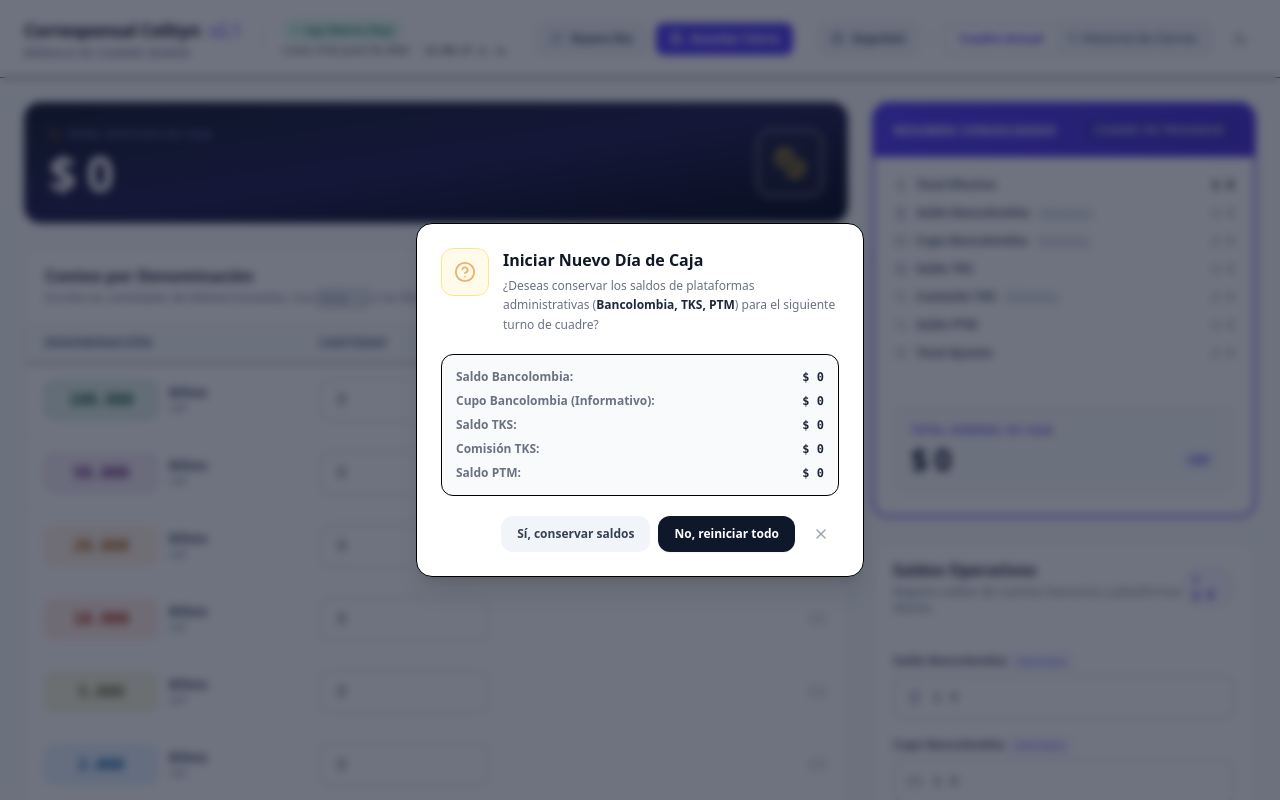
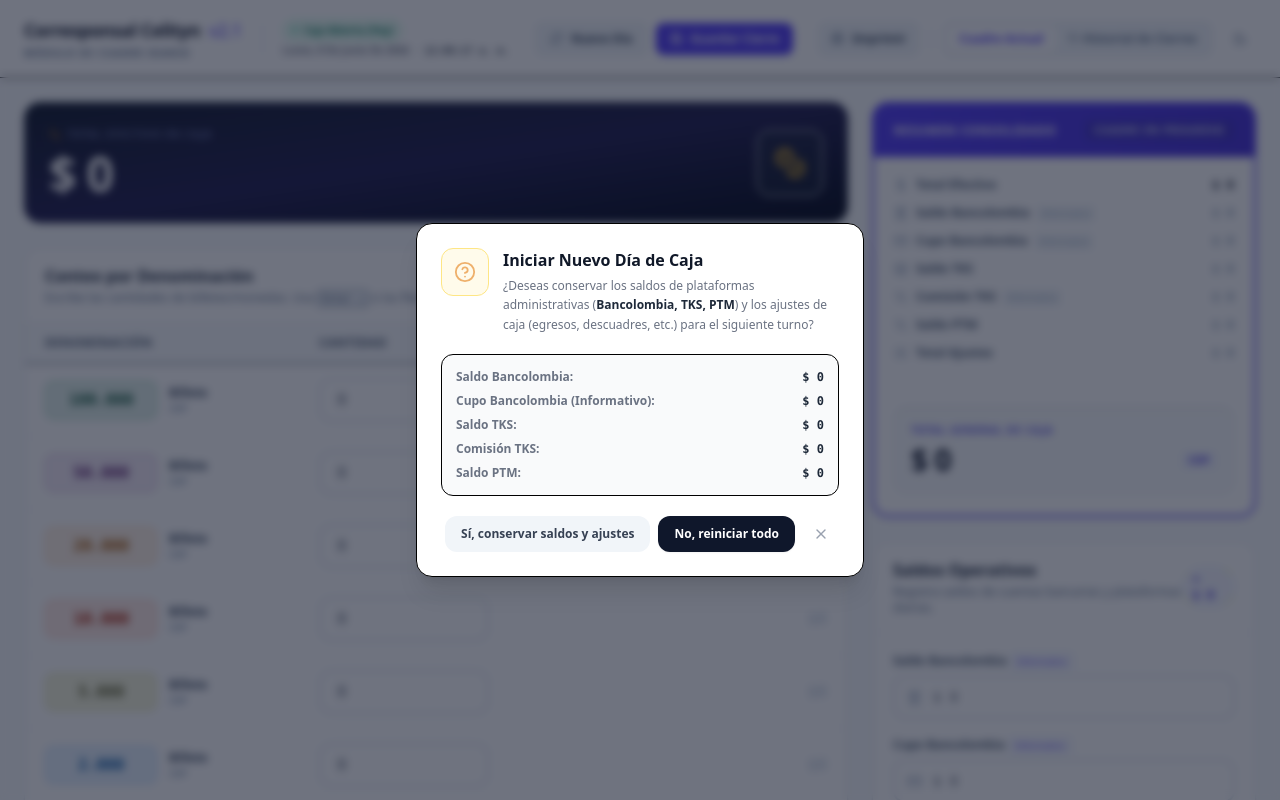
Before and after one commit to boterogabriel371-boop/corresponsal_bancolombia, a React (Vite) app: page / in a window 1280 px wide. Both pictures are taken after a click on the button "Nuevo Día". Shown: the top 800 px of the page. Built offline with nearby package versions, Linux system fonts and the light colour scheme.

Commit message:
feat: persist adjustments when starting new day
Update new day logic to allow preserving adjustments and observations, ensuring consistency across shifts.

```diff
--- a/src/App.tsx
+++ b/src/App.tsx
@@ -275,7 +275,7 @@ export default function App() {
                   Iniciar Nuevo Día de Caja
                 </h3>
                 <p className="text-xs text-gray-500 dark:text-slate-400 mt-1 leading-relaxed" id="modal-nd-body">
-                  ¿Deseas conservar los saldos de plataformas administrativas (<strong className="text-gray-800 dark:text-slate-200">Bancolombia, TKS, PTM</strong>) para el siguiente turno de cuadre?
+                  ¿Deseas conservar los saldos de plataformas administrativas (<strong className="text-gray-800 dark:text-slate-200">Bancolombia, TKS, PTM</strong>) y los ajustes de caja (egresos, descuadres, etc.) para el siguiente turno?
                 </p>
               </div>
             </div>
@@ -313,7 +313,7 @@ export default function App() {
                 className="flex-1 sm:flex-initial inline-flex justify-center items-center px-4 py-2.5 text-xs font-bold text-gray-700 dark:text-slate-300 bg-slate-100 dark:bg-slate-800 hover:bg-slate-200 dark:hover:bg-slate-700 rounded-xl transition-all cursor-pointer"
                 id="btn-nd-yes"
               >
-                Sí, conservar saldos
+                Sí, conservar saldos y ajustes
               </button>
               <button
                 onClick={() => {
--- a/src/store.ts
+++ b/src/store.ts
@@ -260,16 +260,16 @@ export const useCashStore = create<CashState>((set, get) => ({
     }));
 
     persistDraft("denominations", freshDenominations);
-    persistDraft("adjustments", []);
-    persistDraft("observations", "");
 
     if (preserveBalances) {
+      persistDraft("observations", "");
       set({
         denominations: freshDenominations,
-        adjustments: [],
         observations: "",
       });
     } else {
+      persistDraft("adjustments", []);
+      persistDraft("observations", "");
       persistDraft("bancolombiaBalance", 0);
       persistDraft("bancolombiaCredit", 0);
       persistDraft("tksBalance", 0);
```
